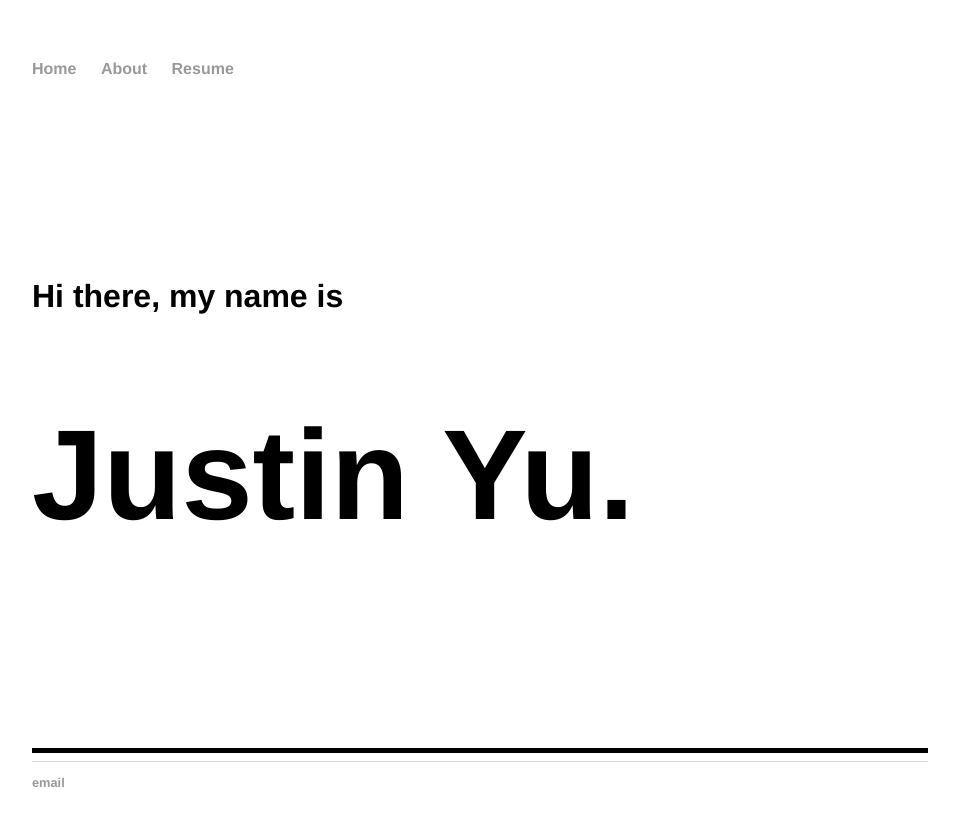
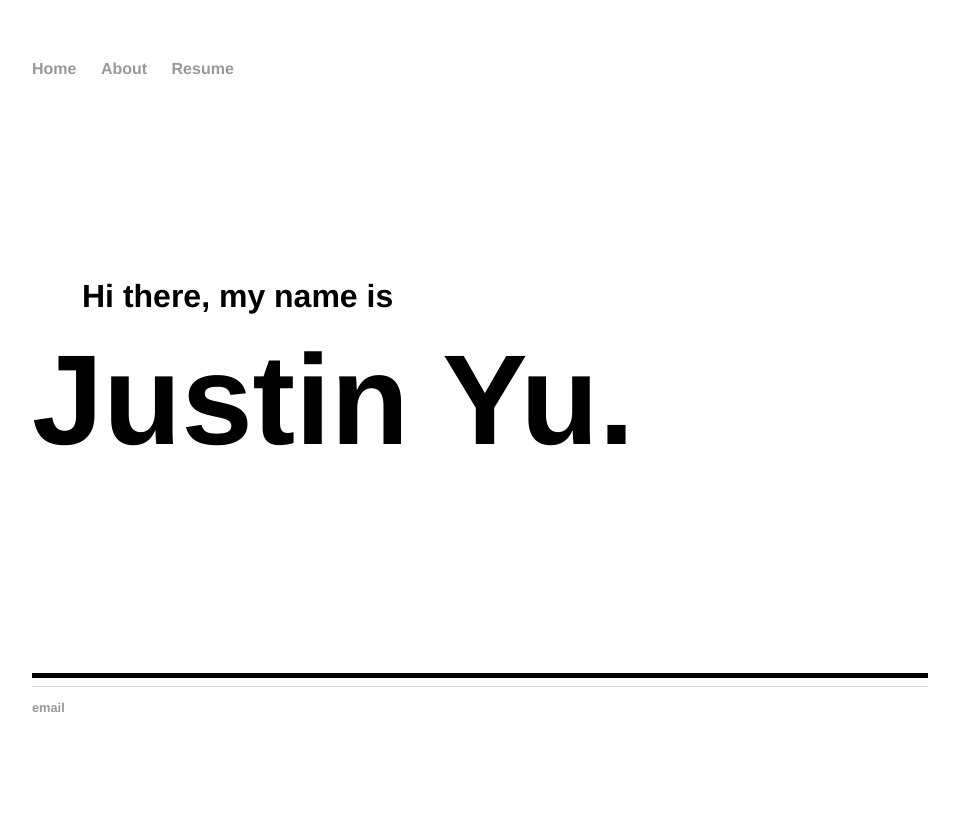
Before and after one commit to justinjelly/justinjelly.github.io, a Jekyll site: the page built from index.html, in a window 1280 px wide. Shown: the top 826 px of the page, without its empty margins (160-1119 px from the left). Built offline with Jekyll 4.4.1, drawn with Linux system fonts in a browser that asks for light colours.

Commit message:
Update index.html

```diff
--- a/index.html
+++ b/index.html
@@ -3,7 +3,7 @@ layout: default
 title: Justin Yu
 ---
 <div class="blurb">
-	<h1 style="font-size:2em; margin-top: 200px;">Hi there, my name is</h1>
-	<h1 style="font-size:8em;">Justin Yu.</h1>
+	<h1 style="font-size:2em; margin-top: 200px; margin-left: 50px;">Hi there, my name is</h1>
+	<h1 style="font-size:8em; margin-top: -10px;">Justin Yu.</h1>
 	<hr style="height:5px; border-width:0; color:black; background-color:black; margin-top: 200px;">
 </div><!-- /.blurb -->
```
